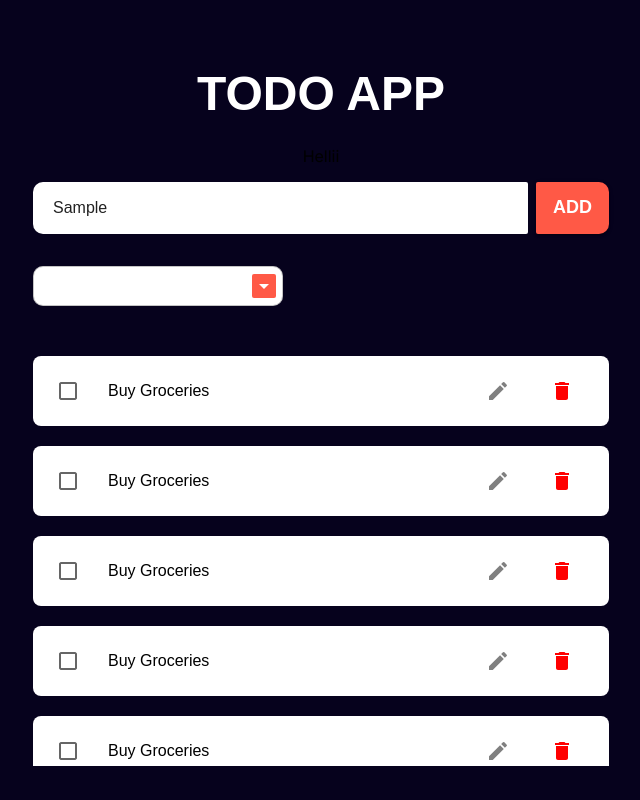
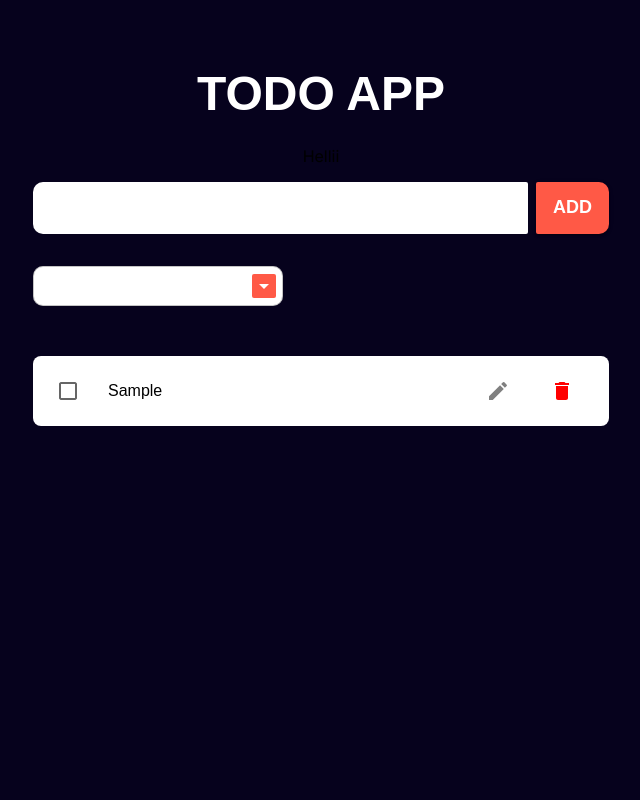
Before and after one commit to mkpouto-inyang/ToDo-App, a React (Create React App) app: page / in a window 1280 px wide. Both pictures are taken after typing "Sample" into the empty fields and a click on the button "ADD". Shown: the whole page, without its empty margins (319-959 px from the left). Built offline with nearby package versions, Linux system fonts and the light colour scheme.

Commit message:
added todo list entries and made it persist

```diff
--- a/src/App.js
+++ b/src/App.js
@@ -4,6 +4,7 @@ import TodoWrapper from './components/ToDoWrapper';
 import InputSection from './components/InputSection';
 import DropDownMenu from './components/Dropdown';
 import TodoListItem from './components/TodoListItem';
+import { useEffect, useState } from 'react';
 
 const theme = createTheme({
   typography: {
@@ -12,24 +13,37 @@ const theme = createTheme({
 });
 
 function App() {
+
+  const storedTasks = JSON.parse(localStorage.getItem("tasks")) || [];
+  console.log(`Stored Tasks: ${storedTasks}`)
+
+  //initialize empty array with stored tasks
+  const [tasks, setTasks] = useState(storedTasks);
+
+    // Update localStorage whenever tasks change
+
+  useEffect(()=>{
+    localStorage.setItem('tasks', JSON.stringify(tasks)
+  )
+  }, [tasks])
+
+  const addNewTask = (newTask) =>{
+    setTasks([...tasks, newTask])
+  }
+
   return (
     <>
       <ThemeProvider theme={theme}>
         <Container>
           <TodoWrapper>
-            <InputSection/>
+            <InputSection addNewTask={addNewTask}/>
             <DropDownMenu/>
 
             <Box sx={{marginTop:'40px', padding:'10px 0', overflow:'auto', height:'400px', scrollbarWidth: 'none'}}>
-            <TodoListItem/>
-            <TodoListItem/>
-            <TodoListItem/>
-            <TodoListItem/>
-            <TodoListItem/>
-            <TodoListItem/>
-            <TodoListItem/>
+            {tasks.map((task, index) => (
+              <TodoListItem key={index} newTask={task} />
+            ))}
             </Box>
-
           </TodoWrapper>
         </Container>
       </ThemeProvider>
--- a/src/components/InputSection.jsx
+++ b/src/components/InputSection.jsx
@@ -1,4 +1,5 @@
 import {Box, Button, InputBase, styled} from "@mui/material"
+import { useState } from "react";
 
 const CustomInput = styled(InputBase)({
     backgroundColor: "white",
@@ -16,11 +17,26 @@ const AddButton = styled(Button)({
     fontWeight: "bold"
 })
 
-const InputSection = () => {
+const InputSection = ({addNewTask}) => {
+    const [userInput, setUserInput] = useState('');
+
+    const handleSubmit =(e)=>{
+        e.preventDefault();
+        console.log(userInput);
+        addNewTask(userInput);
+        // localStorage.setItem('value', userInput)
+        setUserInput(" ")
+    }
+
     return (
-        <Box sx={{display: "flex",justifyContent:"center", gap:"8px"}}>
-            <CustomInput placeholder="E.g Buy Groceries"/>
-            <AddButton variant="contained">ADD</AddButton>
+        <Box component="form" sx={{display: "flex",justifyContent:"center", gap:"8px"}}>
+
+            <CustomInput
+            placeholder="E.g Buy Groceries" value={userInput}
+             onChange={(e)=>{setUserInput(e.target.value)}}/>
+
+            <AddButton variant="contained"  type="submit" onClick={handleSubmit}>ADD</AddButton>
+
         </Box>
      );
 }
--- a/src/components/TodoListItem.jsx
+++ b/src/components/TodoListItem.jsx
@@ -15,14 +15,12 @@ const CustomCheckbox = styled(Checkbox)({
     },
   });
 
-const TodoListItem = ({icon, task}) => {
-
-
+const TodoListItem = ({newTask}) => {
     return (
         <Box sx={{backgroundColor:'white', marginBottom:'20px', borderRadius:'8px', display:'flex', justifyContent:'space-between', padding:'15px'}}>
             <Box sx={{display:'flex', gap:'20px', alignItems:'center' }} >
                 <CustomCheckbox />
-                <Typography>Buy Groceries</Typography>
+                <Typography>{newTask}</Typography>
             </Box>
             <Box sx={{display:'flex'}}>
                 <Button>
```
